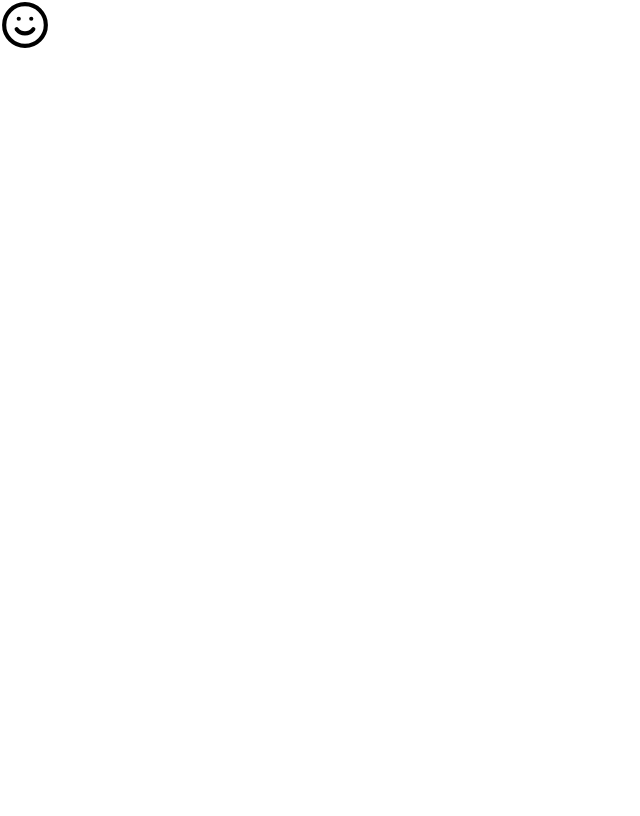
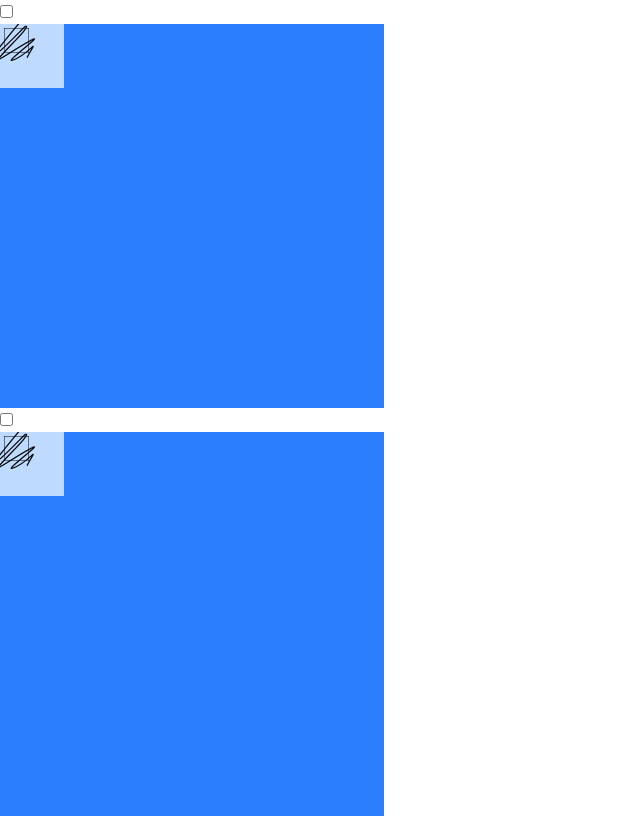
Before and after one commit to SafelandingF/to-do-list, a React (Vite) app: page / in a window 1280 px wide. Shown: the whole page, without its empty margins (0-640 px from the left). Built offline with nearby package versions, Linux system fonts and the light colour scheme.

Commit message:
feat: 只改了一点点ui顺带学习了svg

```diff
--- a/src/ui/App.tsx
+++ b/src/ui/App.tsx
@@ -1,9 +1,11 @@
 import { Smile } from 'lucide-react';
+import { CheckBox } from './components/base-components/CheckBox/CheckBox';
 
 function App() {
   return (
     <>
-      <Smile size={50}></Smile>
+      <CheckBox size={100} color="#0fffff" disable={true}></CheckBox>
+      <CheckBox size={100} color="#0fffff" disable={true}></CheckBox>
     </>
   );
 }
--- a/src/ui/components/base-components/CheckBox/CheckBox.css
+++ b/src/ui/components/base-components/CheckBox/CheckBox.css
@@ -0,0 +1,5 @@
+/* 取消原有的样式 */
+.--myself-checkbox-container input[type='checkbox'] {
+  /* visibility: hidden;
+  display: none; */
+}
--- a/src/ui/components/base-components/CheckBox/CheckBox.tsx
+++ b/src/ui/components/base-components/CheckBox/CheckBox.tsx
@@ -1,15 +1,39 @@
+import { useId } from 'react';
+import './CheckBox.css';
+
 interface CheckBoxProps {
   size: string | number;
   disable: boolean;
   color: string;
 }
 
+// svg path数学小写相对位置 大写绝对位置
+
 export const CheckBox: React.FC<CheckBoxProps> = (props: CheckBoxProps) => {
+  // eslint-disable-next-line @typescript-eslint/no-unused-vars
   const { color, disable, size } = props;
-
+  const id = '--myself--checkbox' + useId();
   return (
     <>
-      <div>123</div>
+      <div className="--myself-checkbox-container">
+        <input type="checkbox" className="--myself-checkbox" id={id} />
+        <label htmlFor={id} className=" relative w-96 h-96 bg-blue-500 flex">
+          <div className="--myself-checkbox-svg-container relative w-16 h-16 bg-blue-200">
+            <svg width="25" height="25" viewBox="0 0 25 25" className=" absolute top-1 left-1 ">
+              <rect x="0" y="0" width="25" height="25" stroke="black" fill="none"></rect>
+            </svg>
+            <svg width="50" height="50" viewBox="0 0 50 50" className=" absolute top-0 left-0  ">
+              <path
+                className=" scale-60"
+                d="m 35, -5 c -102,122 6,9 7,9 17,-5 -66,69 -38,52 122,-77 -7,14 18,4 29,-11 45,-43 23,-4"
+                stroke="black"
+                stroke-width="2"
+                fill="none"
+              ></path>
+            </svg>
+          </div>
+        </label>
+      </div>
     </>
   );
 };
```
Also changed, not shown: 1 other file (tests, documents, lock files or other folders).
